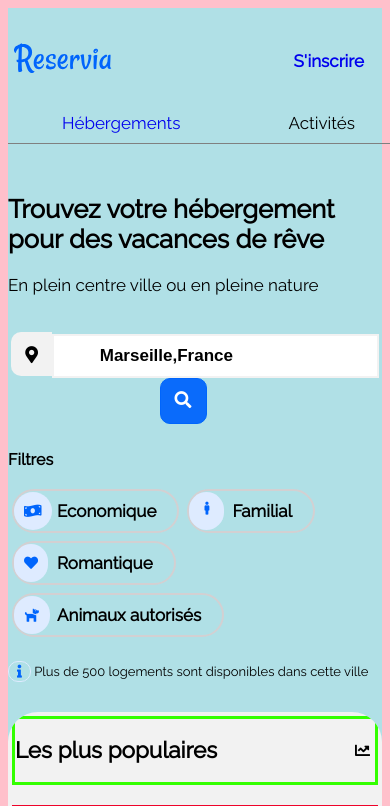
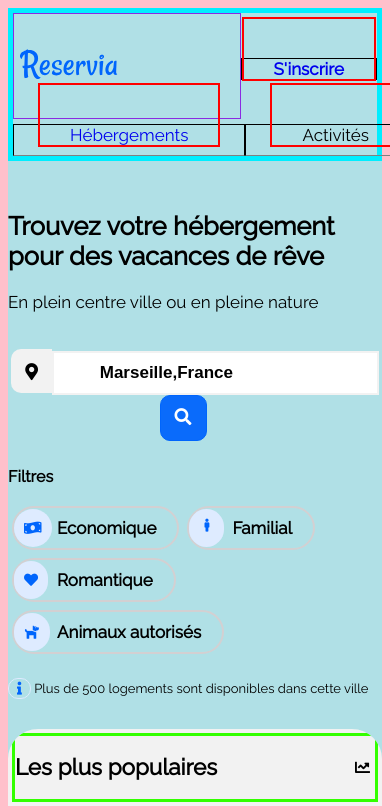
Before and after one commit to ana2854/AnaNasta_2_29032021, a plain HTML site: page index.html in a window 390 px wide. Shown: the top 806 px of the page. Drawn offline with Linux system fonts and the light colour scheme.

Commit message:
logo dans une div pour plus d'adaptabilite

```diff
--- a/index.html
+++ b/index.html
@@ -34,19 +34,27 @@
                         <div class="Hautpage">
 
                                             <!--Logo Reservia-->
-                                            <img src="img/logo/Reservia.svg" alt="Logo Rerservia" id="logo"/>
+                                          <div class="Logo"><img src="img/logo/Reservia.svg" alt="Logo Rerservia"/></div>
 
 
 
                                 <nav class="liensnavigation">
 
                                                 <!--Ancres pour aller directement dans la section Hébergements et Activités-->
-                                            <div class="lienH"><a href="#ancrehebergements">Hébergements</a></div>
-                                            <div class="lienA"><a href="#ancreactivites">Activités</a></div>
+                                            <div class="lienH">
+                                                <a href="#ancrehebergements">Hébergements</a>
+                                            </div>
+
+                                            <div class="lienA">
+                                                <a href="#ancreactivites">Activités</a>
+                                            </div>
 
 
                                 </nav>
-                                                <div class="lienI"><a href="#">S'inscrire</a></div>
+
+                                                <div class="lienI">
+                                                    <a href="#">S'inscrire</a>
+                                                </div>
                         </div>
                     </header>
 
--- a/styles.css
+++ b/styles.css
@@ -12,6 +12,7 @@ body {
 
 .wrapper {
     margin: 0 1%;
+
     background-color: powderblue;
 }
 
@@ -19,6 +20,9 @@ body {
 
    display: flex;
    align-items: center;
+
+
+   border: 5px solid rgb(0, 238, 255);
 
 }
 
@@ -29,41 +33,45 @@ body {
 
 }
 
+.Logo {
+    flex:50%;
+
+
+    border:1px solid blueviolet;
+}
+
 nav {
     display: flex;
     flex-direction: row;
-    justify-content: space-between;
+
+    flex:20%;
+
 
 }
 
-.lienH {
-    margin-left: 800px;
-}
+.lienI, .lienA, .lienH {
 
-.lienH , .lienA , .lienI {
-    margin-right: 70px;
+flex:10%;
+
+
+    border: 1px solid black;
 }
 
 
 .lienH a, .lienI a, .lienA a{
    text-decoration: none;
+
+
+
+   border: 2px solid red;
 }
 
-.lienH a{
+.lienH a,.lienA a, .lienI a {
     padding: 40px 30px 0 30px;
 }
 
 
-.lienH a:hover {
-    border-top: 2px solid #0065FC;
-}
-
-.lienA a{
-    padding: 40px 30px 0 30px;
-}
-
-
-.lienA a:hover {
+.lienH a:hover, .lienA a:hover  {
     border-top: 2px solid #0065FC;
 }
 
@@ -526,11 +534,7 @@ footer {
         flex-wrap: wrap;
         justify-content: space-between;
         margin-bottom: 50px;
-
-
-
     }
-
 
 
     .Hautpage img {
@@ -549,16 +553,11 @@ footer {
     }
 
 
-
-    .Hautpage img, .lienI a {
-        margin-bottom: 30px;
+    .Logo, .lienI a {
+        margin: 0 0 30px 0;
+        width: 50%;
     }
 
-
-
-    .lienI {
-        margin: 0 18px 0 0;
-    }
 
     .lienH, .lienA{
         margin:0;
@@ -567,7 +566,7 @@ footer {
 
 
     .lienH, .lienH:hover, .lienA, .lienA:hover {
-        padding: 0 118px 10px 118px;
+        padding: 0 110px 10px 110px;
     }
 
 
@@ -787,7 +786,7 @@ footer {
 
     }
 
-    .Hautpage img, .lienI a {
+    .Logo, .lienI a {
         margin-bottom: 5px;
     }
 
```
